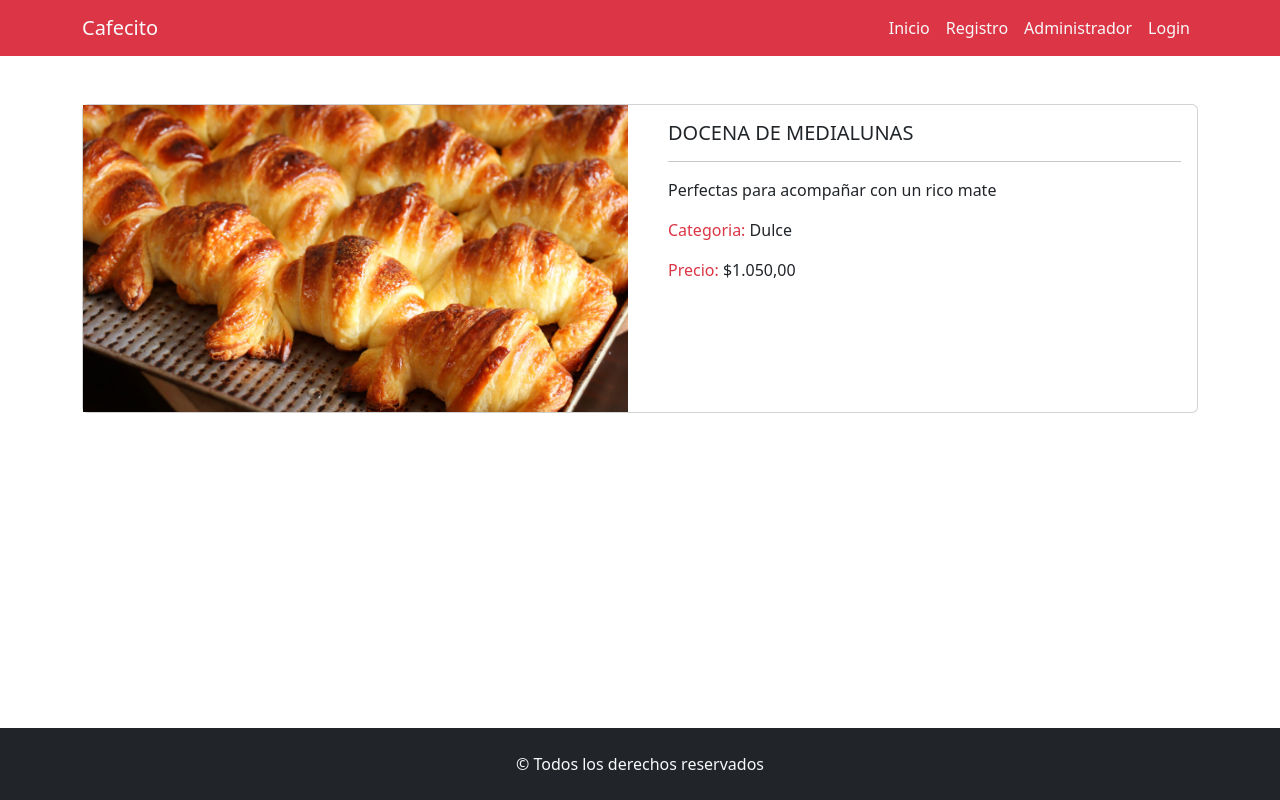
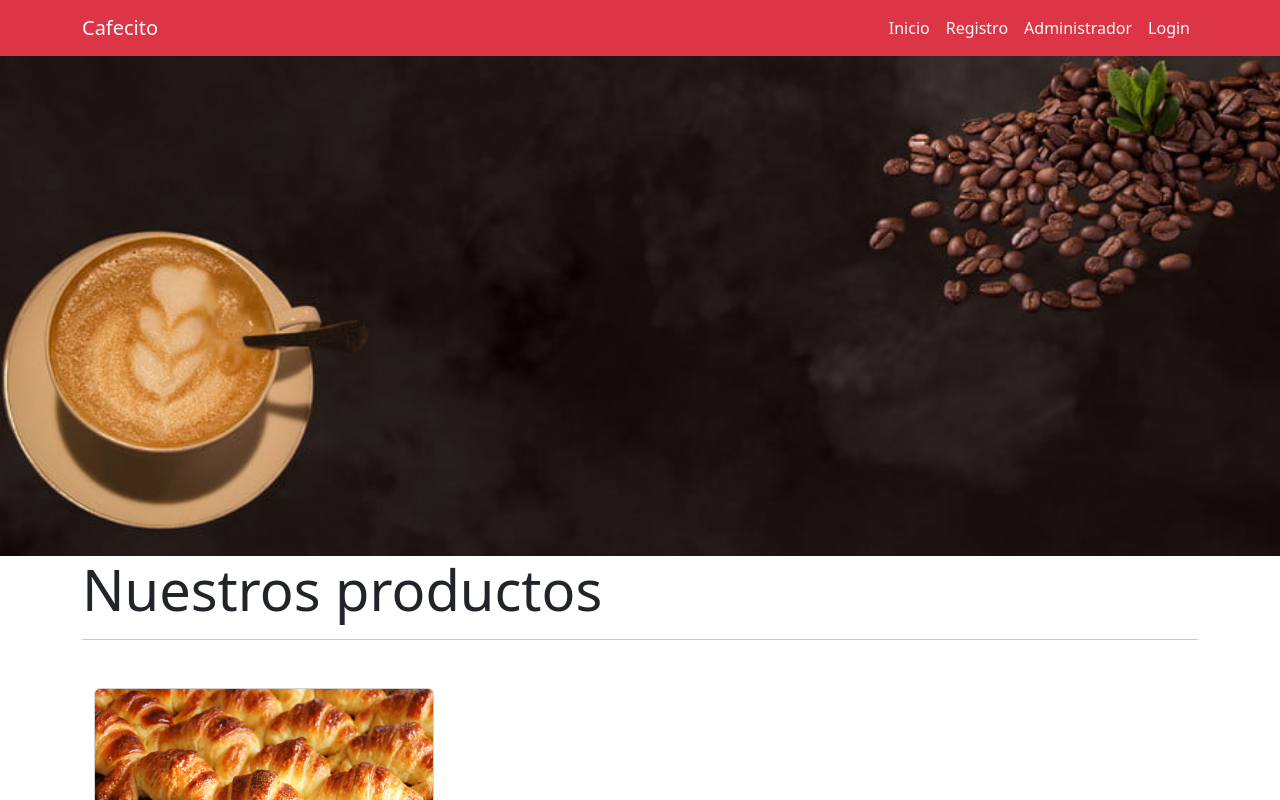
Before and after one commit to Juliancito1/CafecitoReact, a React (Vite) app: page / in a window 1280 px wide. Shown: the top 800 px of the page. Built offline with nearby package versions, Linux system fonts and the light colour scheme.

Commit message:
Se cambio al visualizacion de componente

```diff
--- a/src/App.jsx
+++ b/src/App.jsx
@@ -13,13 +13,13 @@ function App() {
   return (
     <>
       <Menu></Menu>
-      <section className='mainPage my-5'>
-        {/* <Inicio></Inicio> */}
+      <section className='mainPage'>
+         <Inicio></Inicio>
         {/* <Error404></Error404> */}
         {/* <Administrador></Administrador> */}
         {/* <CrearProducto></CrearProducto> */}
         {/* <EditarProducto></EditarProducto> */}
-        <DetalleProducto></DetalleProducto>
+        {/* <DetalleProducto></DetalleProducto> */}
       </section>
       <Footer></Footer>
     </>
```
